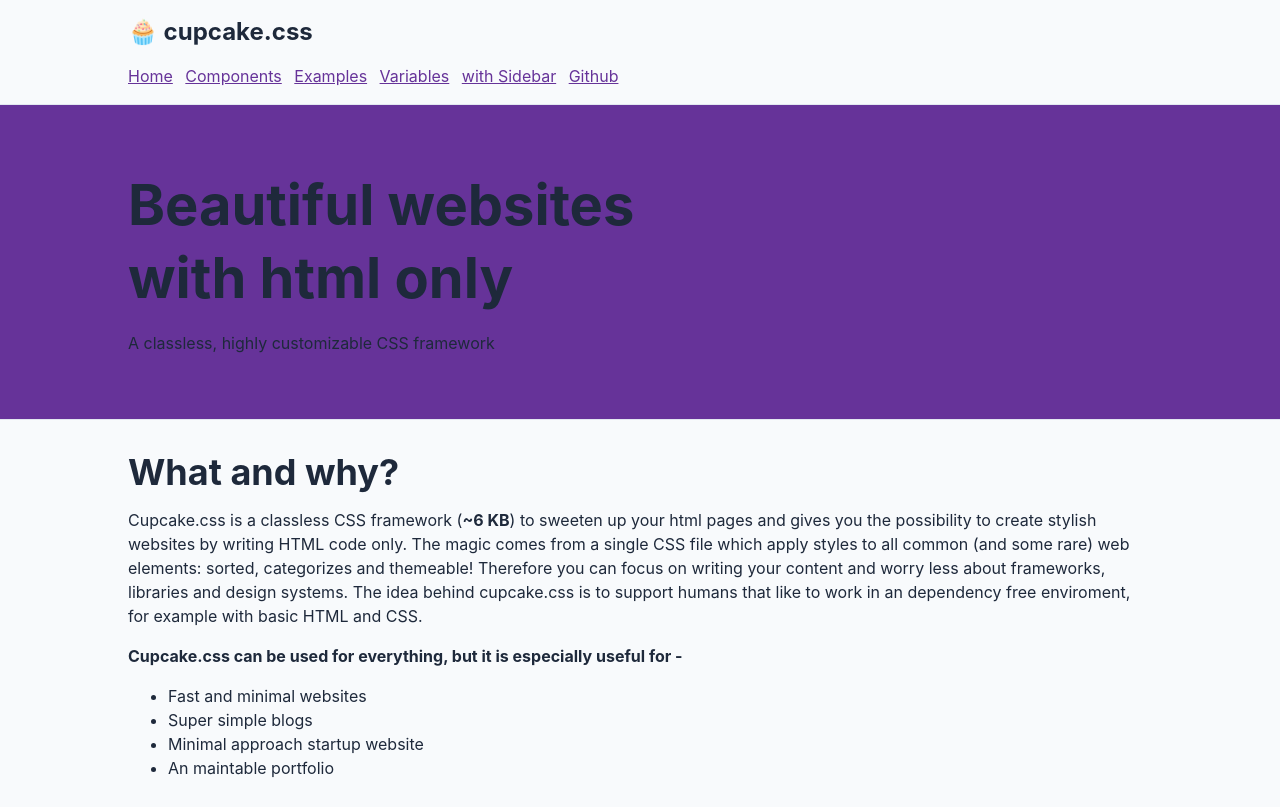
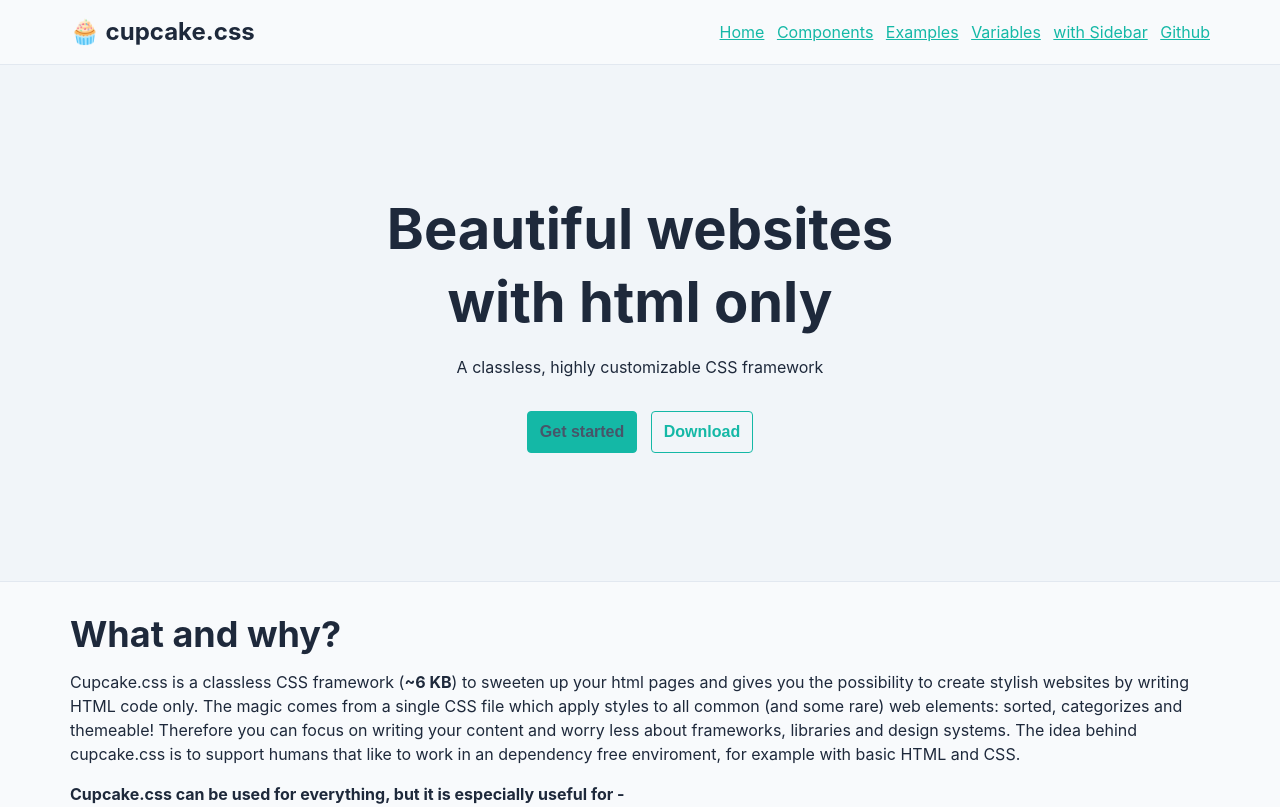
Before and after one commit to halfmage/cupcake.css, an Eleventy site: page src/index.html in a window 1280 px wide. Shown: the top 807 px of the page. Built offline with nearby package versions, Linux system fonts and the light colour scheme; Eleventy itself is replaced by a stand-in of ours; files that its build step writes are made by us from their sources.

Commit message:
css updates and hero changes

```diff
--- a/src/css/cupcake.css
+++ b/src/css/cupcake.css
@@ -45,7 +45,7 @@
   --headlines-font-weight:    700;
 
   /* Layout options */
-  --body-wrap:                64em;
+  --body-wrap:                1140px;
   --body-wrap-padding:        0 calc(50vw - 50%);
 
   /* Definition list variables */
@@ -77,9 +77,9 @@
   --header-wrap-padding:      1rem calc(50vw - 50%);
 
   /* Hero variables */
-  --hero-alignment:           left;
+  --hero-alignment:           center;
   --hero-border-bottom:       1px solid var(--grayscale-2);
-  --hero-y-padding:           4rem;
+  --hero-y-padding:           8rem;
   --hero-background:          var(--grayscale-1);
 
   /* Button variables */
@@ -148,6 +148,10 @@ header {
   background: var(--header-background);
   border-bottom: var(--header-border-bottom);
   text-align: var(--header-alignment);
+
+  display: flex;
+  align-items: center;
+  justify-content: space-between;
 }
 
 header > h1 {
@@ -157,7 +161,7 @@ header > h1 {
 }
 
 header > h1 + * {
-  margin-top: 1rem;
+  margin-top: 0;
 }
 
 nav a + a {
@@ -381,7 +385,7 @@ button:hover {
 }
 
 button[type="reset"] {
-  background: var(--background);
+  background: transparent;
   color: var(--primary);
 }
 
--- a/src/index.html
+++ b/src/index.html
@@ -4,9 +4,10 @@ layout: default
 
 <!-- Override variables in html with the style tag -->
 <style>
-  :root {
+  :root { /*
     --primary: rebeccapurple;
     --hero-background: var(--primary);
+    */
   }
 </style>
 
@@ -14,6 +15,9 @@ layout: default
 <section>
   <h1>Beautiful websites <br> with html only</h1>
   <p>A classless, highly customizable CSS framework</p>
+  <a href="#"><button>Get started</button></a>
+  &nbsp;
+  <a href="#"><button type="reset">Download</button></a>
 </section>
 
 <main>
```
